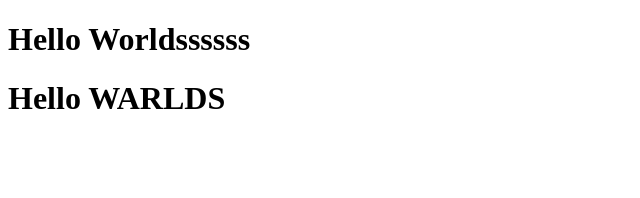
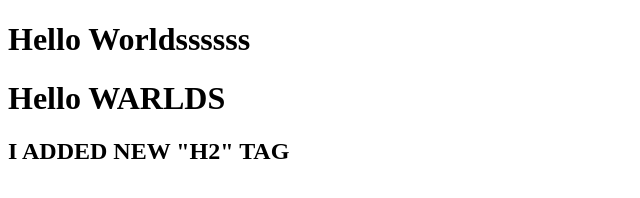
Before and after one commit to tanwa1/git-test, a plain HTML site: page index.html in a window 1280 px wide. Shown: the whole page, without its empty margins (0-640 px from the left). Drawn offline with Linux system fonts and the light colour scheme.

Commit message:
Added H2

```diff
--- a/index.html
+++ b/index.html
@@ -9,6 +9,7 @@
 <body>
     <h1>Hello Worldssssss</h1>
     <h1>Hello WARLDS</h1>
+    <h2>I ADDED NEW "H2" TAG</h2>
 
     <script src="script.js"></script>
 </body>
```
